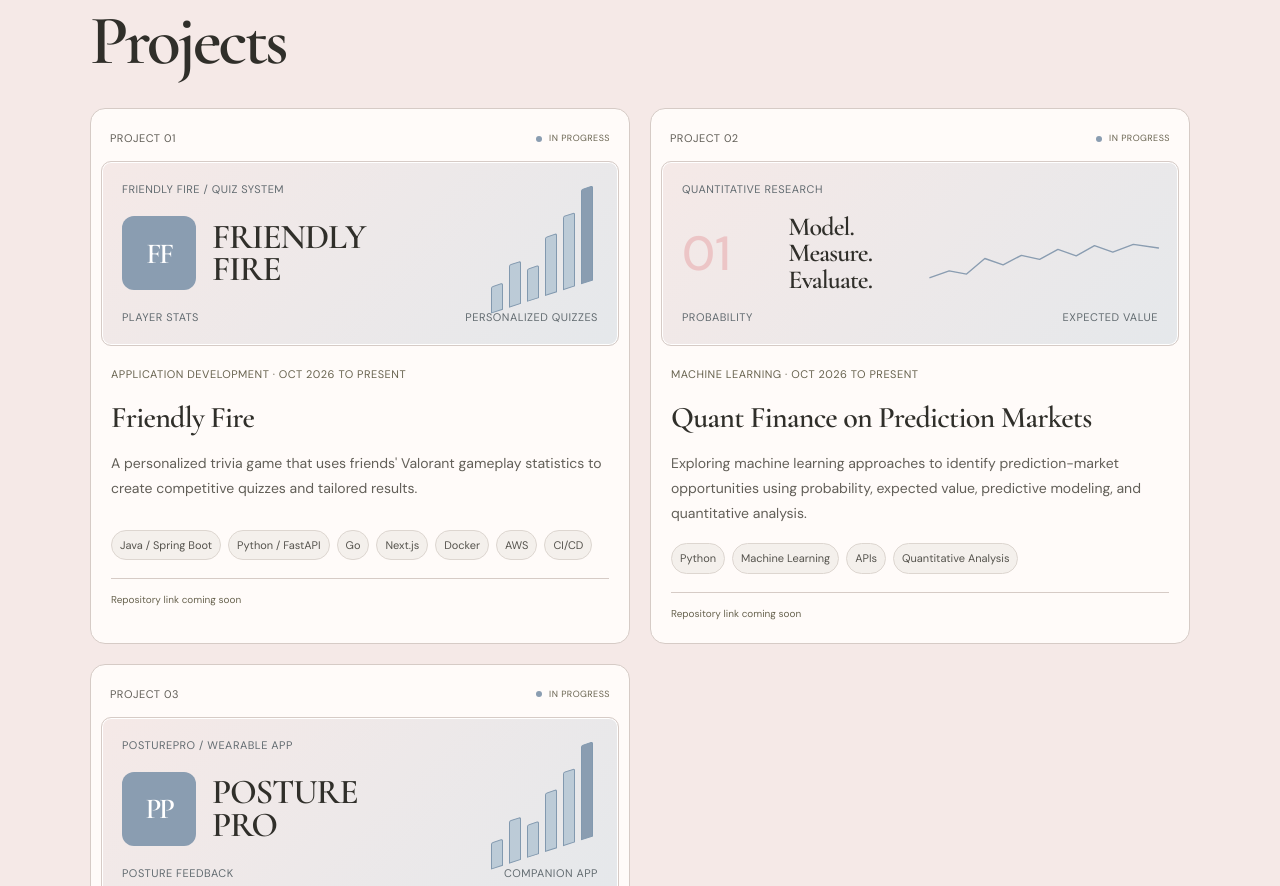
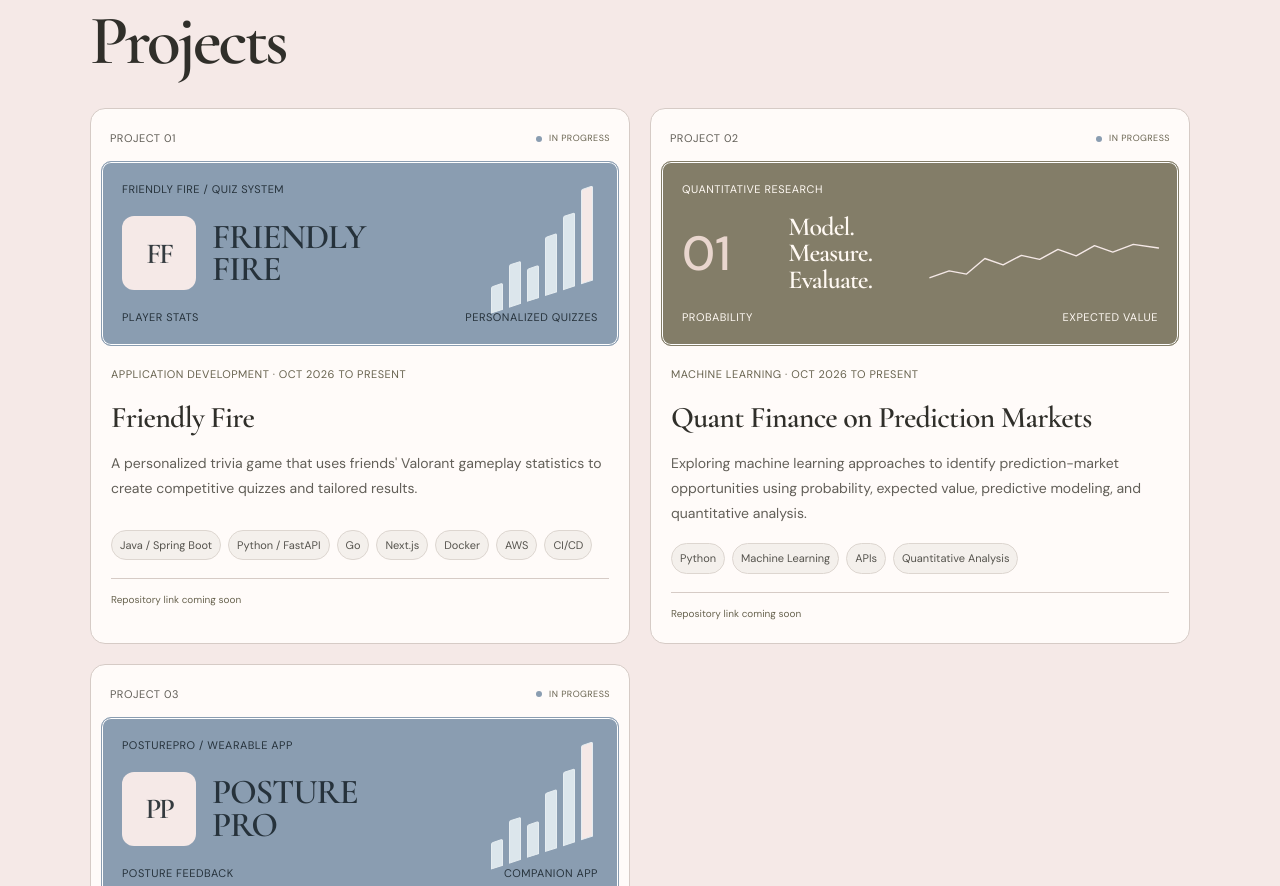
Before and after one commit to sahanaa23/sahana-singh-portfolio, a plain HTML site: page index.html in a window 1280 px wide. Shown: the part 801-1687 px from the top of the page. Drawn offline with nearby package versions, Linux system fonts and the light colour scheme.

Commit message:
Feature dusty blue and muted olive across portfolio sections

```diff
--- a/styles.css
+++ b/styles.css
@@ -127,3 +127,37 @@ body{background:var(--bg);color:var(--text)}
   .project-content h3{font-size:27px}
   .hero-art{width:min(100%,270px)}
 }
+
+
+/* Bring the muted olive and dusty blue forward as visible palette colors */
+#projects .project-card:nth-child(1) .project-visual,
+#projects .project-card:nth-child(3) .project-visual{
+  background:#8A9DB1;border-color:#8A9DB1;color:#26323B;
+}
+#projects .project-card:nth-child(2) .project-visual{
+  background:#837D68;border-color:#837D68;color:#FFF9F3;
+}
+#projects .project-card:nth-child(1) .visual-label,
+#projects .project-card:nth-child(3) .visual-label,
+#projects .project-card:nth-child(1) .visual-foot,
+#projects .project-card:nth-child(3) .visual-foot{color:#26323B}
+#projects .project-card:nth-child(2) .visual-label,
+#projects .project-card:nth-child(2) .visual-foot,
+#projects .project-card:nth-child(2) .quant-art strong{color:#FFF9F3}
+#projects .project-card:nth-child(1) .project-art-title>span,
+#projects .project-card:nth-child(3) .project-art-title>span{
+  background:#F5E9E7;color:#343B3F;
+}
+#projects .project-card:nth-child(1) .project-art-title strong,
+#projects .project-card:nth-child(3) .project-art-title strong{color:#26323B}
+#projects .project-card:nth-child(2) .quant-art>span{color:#E9D6CE}
+#projects .project-card:nth-child(2) .quant-art svg{color:#F5E9E7}
+#projects .visual-bars i{border-color:#E6EDF1;background:#DCE6EC}
+#projects .visual-bars i:nth-child(6){background:#F5E9E7}
+#skills .skills-grid .detail-panel:nth-child(2){background:#E0E6EB;border-color:#B9C7D2}
+#skills .skills-grid .detail-panel:nth-child(3){background:#E6E4DA;border-color:#C9C4B4}
+#skills .skills-grid .detail-panel:nth-child(2) .panel-kicker{color:#465F74}
+#skills .skills-grid .detail-panel:nth-child(3) .panel-kicker{color:#68634F}
+.resume-card{background:#837D68;border-color:#837D68;color:#FFF9F3}
+.resume-card .eyebrow,.resume-card>div>p:last-child{color:#FFF9F3}
+.resume-card .button-primary{background:#ECC5C6;border-color:#ECC5C6;color:#302F2A}
```
